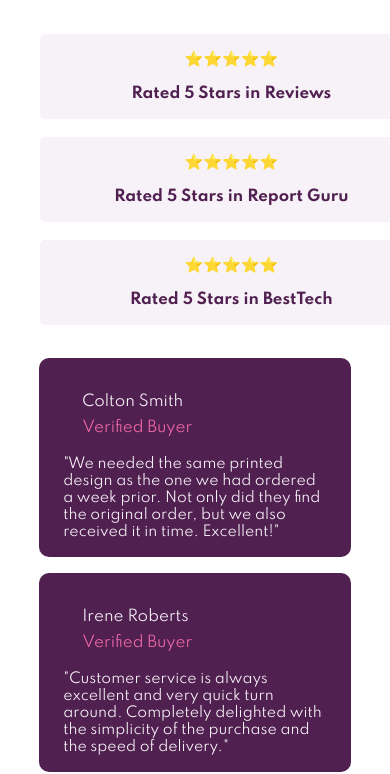
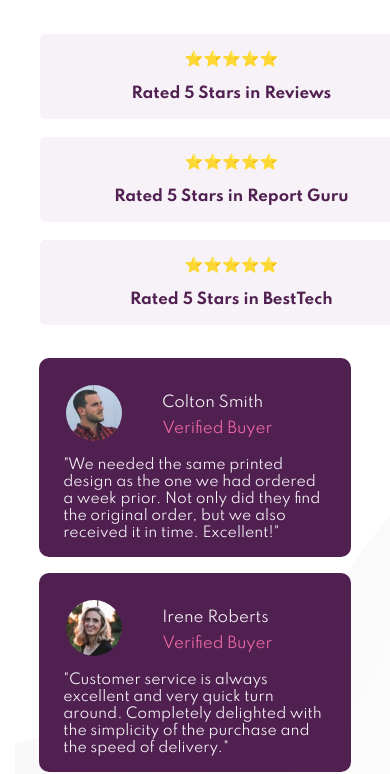
Before and after one commit to vishalnirmal/Social-Proof-Section, a plain HTML site: page index.html in a window 390 px wide. Shown: the part 351-1125 px from the top of the page. Drawn offline with Linux system fonts and the light colour scheme; the site is published under a folder, as on GitHub Pages, so addresses that start at the root find nothing.

Commit message:
resolved file location error

```diff
--- a/index.html
+++ b/index.html
@@ -53,7 +53,7 @@
           <table>
             <tr>
               <td>
-                <img class='profile-photo' src="/images/image-colton.jpg" alt="">
+                <img class='profile-photo' src="images/image-colton.jpg" alt="">
               </td>
               <td>
                 <p class="name">Colton Smith</p>
@@ -71,7 +71,7 @@
           <table>
             <tr>
               <td>
-                <img class='profile-photo' src="/images/image-irene.jpg" alt="">
+                <img class='profile-photo' src="images/image-irene.jpg" alt="">
               </td>
               <td>
                 <p class='name'>Irene Roberts</p>
@@ -88,7 +88,7 @@
           <table>
             <tr>
               <td>
-                <img class='profile-photo' src="/images/image-anne.jpg" alt="">
+                <img class='profile-photo' src="images/image-anne.jpg" alt="">
               </td>
               <td>
                 <p class='name'>Anne Wallace</p>
--- a/styles.css
+++ b/styles.css
@@ -4,8 +4,8 @@ body{
     font-size: 15px;
     font-family: 'Spartan', sans-serif;
     text-align: left;
-    background: url(/images/bg-pattern-bottom-desktop.svg) right top 13vh no-repeat,
-    url(/images/bg-pattern-top-desktop.svg) left -8vw top no-repeat;
+    background: url(images/bg-pattern-bottom-desktop.svg) right top 13vh no-repeat,
+    url(images/bg-pattern-top-desktop.svg) left -8vw top no-repeat;
 }
 .top-section{
     display: flex;
@@ -90,8 +90,8 @@ body{
         flex-direction: column;
     }
     body{
-        background: url(/images/bg-pattern-top-mobile.svg) left top no-repeat,
-        url(/images/bg-pattern-bottom-mobile.svg) right bottom no-repeat;
+        background: url(images/bg-pattern-top-mobile.svg) left top no-repeat,
+        url(images/bg-pattern-bottom-mobile.svg) right bottom no-repeat;
     }
 }
 @media only screen and (min-width: 1250px){
```
